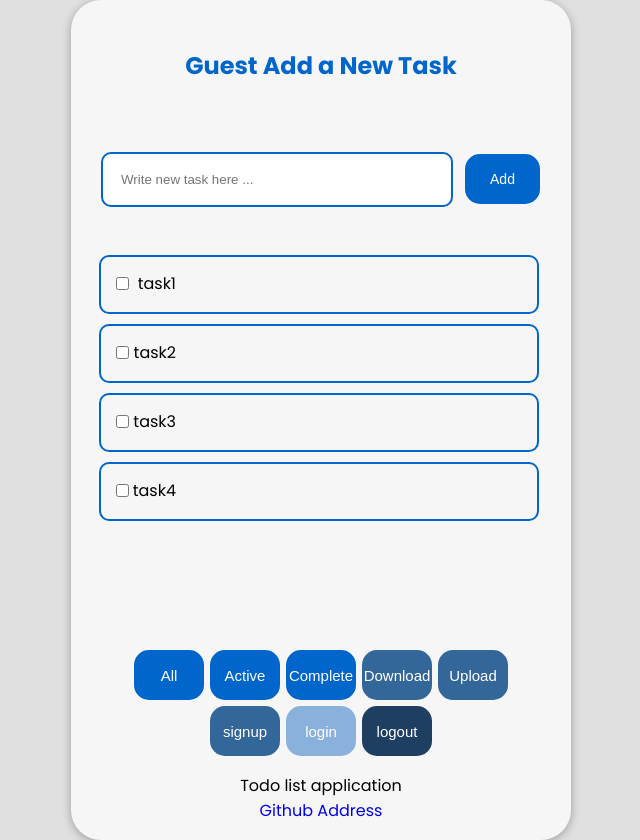
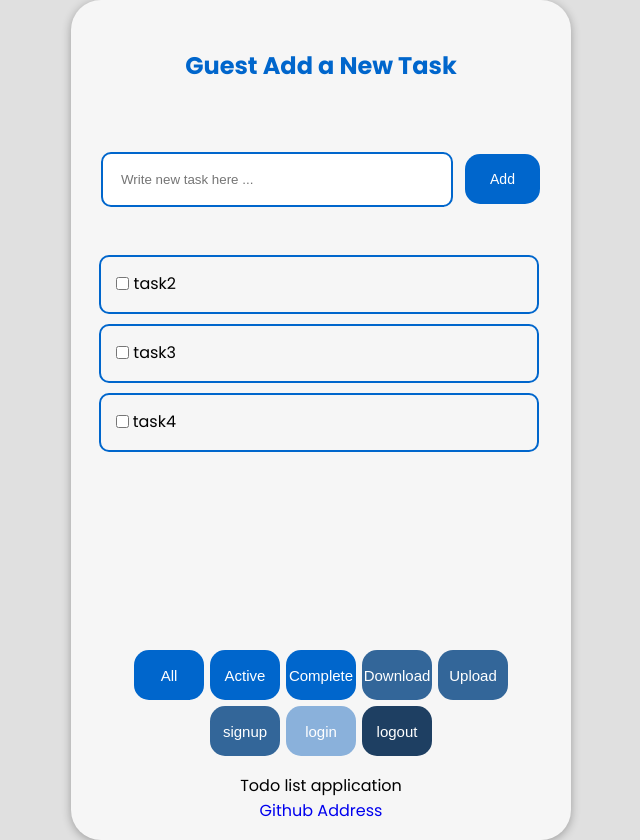
Before and after one commit to Hanieh-Sadeghi/TodoApp-TypeScript, an Angular app: page / in a window 1280 px wide. Shown: the whole page, without its empty margins (319-959 px from the left). Built offline with nearby package versions, Linux system fonts and the light colour scheme.

Commit message:
finish step8

```diff
--- a/src/app/li/li.component.ts
+++ b/src/app/li/li.component.ts
@@ -17,18 +17,15 @@ export class LiComponent {
   @Output() editEvent = new EventEmitter<string>();
   @Output() deleteEvent = new EventEmitter<string>();
 
-
   test(check: boolean) {
     this.checkBoxEvent.emit(check);
   }
 
   editTask(task: string) {
     this.editEvent.emit(task);
-
   }
 
   deleteTask() {
     this.deleteEvent.emit(this.task);
-
   }
 }
--- a/src/app/ul/ul.component.html
+++ b/src/app/ul/ul.component.html
@@ -1,7 +1,6 @@
 <ul id="list">
-    <app-li task="task1"(checkBoxEvent)="checkBoxEvent($event)"></app-li>
-    <app-li task="task2"></app-li>
-    <app-li task="task3"></app-li>
-    <app-li task="task4"></app-li>
+    <app-li task="task2"(checkBoxEvent)="checkBoxEvent($event)"></app-li>
+    <app-li task="task3"(checkBoxEvent)="checkBoxEvent($event)"></app-li>
+    <app-li task="task4"(checkBoxEvent)="checkBoxEvent($event)"></app-li>
 
 </ul>
--- a/src/app/ul/ul.component.ts
+++ b/src/app/ul/ul.component.ts
@@ -10,22 +10,25 @@ import { LiComponent } from '../li/li.component';
   imports: [CommonModule, LiComponent],
 })
 export class UlComponent {
-  tasks = [
-    {
-      todo: 'readibooks',
-      status: true,
-    },
-    {
-      todo: 'hanie',
-      status: true,
-    },
-    {
-      todo: 'hi',
-      status: true,
-    },
-  ];
 
   checkBoxEvent(check: boolean) {
+    console.log('From ul parent componet');
     console.log(check);
   }
+
+  // tasks = [
+  //   {
+  //     todo: 'readibooks',
+  //     status: true,
+  //   },
+  //   {
+  //     todo: 'hanie',
+  //     status: true,
+  //   },
+  //   {
+  //     todo: 'hi',
+  //     status: true,
+  //   },
+  // ];
+
 }
```
